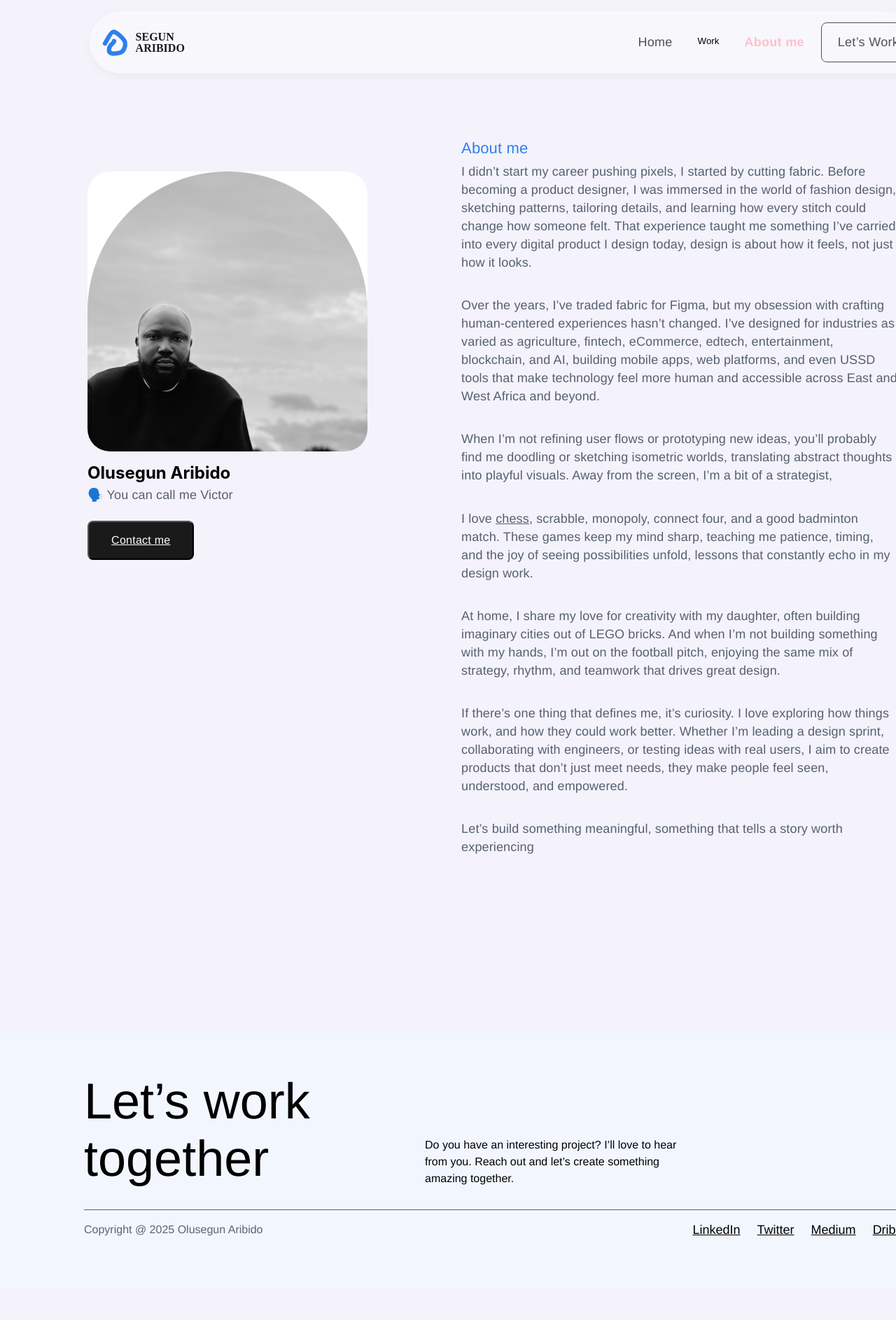
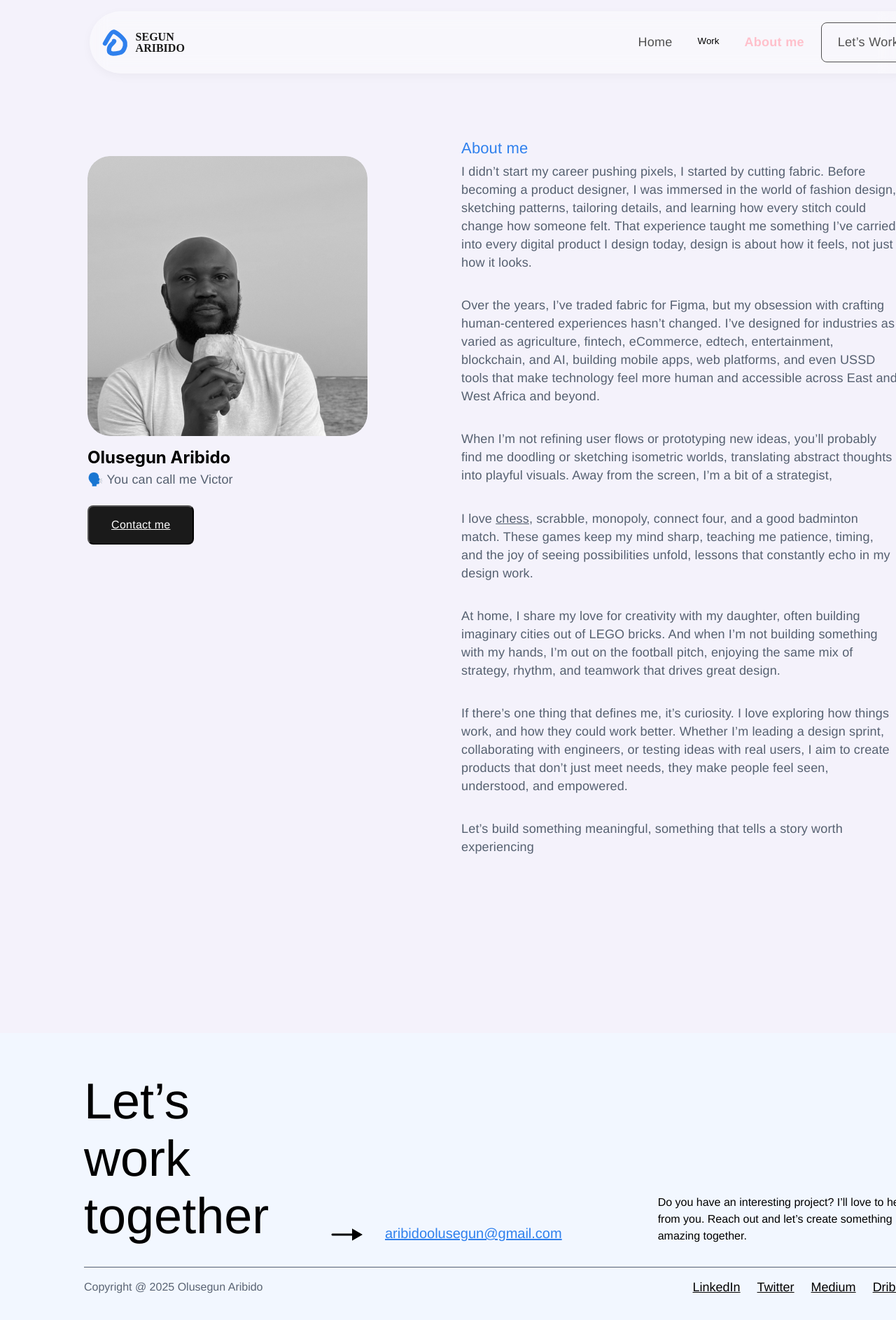
Before and after one commit to neducod/landing-page, a React (Vite) app: page /about in a window 1280 px wide. Shown: the top 1886 px of the page at 70% size. Before the commit the page ends 1841 px from the top, so only its background shows below. Built offline with nearby package versions, Linux system fonts and the light colour scheme.

Commit message:
fixed footer

```diff
--- a/src/components/Footer.jsx
+++ b/src/components/Footer.jsx
@@ -8,9 +8,10 @@ const Footer = () => {
       <footer>
         <div className="footer-a">
           <div className="footer-aa">
-            <h2>Let’s work together</h2>
+            <h2>Let’s <br />  work together</h2>
             <div className="footer-in-content">
-
+              <img src="/arrow-icon.png" alt="" />
+              <a href="#">aribidoolusegun@gmail.com</a>
             </div>
           </div>
           <p>Do you have an interesting project? I’ll love to hear from you. Reach out and let’s create something amazing together.</p>
--- a/src/styles/about.css
+++ b/src/styles/about.css
@@ -20,8 +20,8 @@ max-width: 1200px;
 }
 .frame-a-one{
     position: sticky;
-    top: 0;
-    height: 100vh;
+    top: 1rem;
+    height: fit-content;
 
 
 
@@ -40,13 +40,11 @@ height: 25rem;
 justify-content: center;
 align-items: center;
 border-radius: 2rem;
-background: #FFF;
+/* background: #FFF; */
 
 
 
 position: relative;
-/* width: 350px;  */
-/* height: 350px; */
 overflow: hidden;
 }
 .frame-a-one img{
--- a/src/styles/footer.css
+++ b/src/styles/footer.css
@@ -142,6 +142,14 @@ width: 21.875rem;
 align-items: center;
 gap: 1.9375rem;
 }
+.footer-in-content a{
+  color: #2F80ED;
+font-family: "Helvetica Neue";
+font-size: 1.25rem;
+font-style: normal;
+font-weight: 500;
+line-height: 2rem; /* 160% */
+}
 .footer-a p{
   color: #000;
 font-family: "Helvetica Neue";
@@ -193,9 +201,8 @@ text-underline-position: from-font;
 
 
 
+/*
 
-
-  /* Left Section */
   .footer-left {
     flex: 1;
   }
@@ -228,7 +235,6 @@ text-underline-position: from-font;
     text-decoration: underline;
   }
 
-  /* Right Section */
   .footer-right {
     max-width: 40%;
     align-self: flex-end;
@@ -238,7 +244,6 @@ text-underline-position: from-font;
     color: #222;
   }
 
-  /* Bottom Section */
   .footer-bottom {
     display: flex;
     justify-content: space-between;
@@ -264,6 +269,16 @@ text-underline-position: from-font;
     text-decoration: underline;
   }
 
+*/
+
+
+
+
+
+
+
+
+
 
 
 
@@ -279,9 +294,8 @@ text-underline-position: from-font;
 
   /* ===========================
      Responsive Design
-     =========================== */
+     =========================== *
 
-  /* Medium screens (tablets, small laptops) */
   @media (max-width: 1024px) {
     .footer {
       padding: 3.5rem 3rem;
@@ -297,7 +311,6 @@ text-underline-position: from-font;
     }
   }
 
-  /* Tablets and small devices */
   @media (max-width: 768px) {
     .footer {
       padding: 3rem 2rem;
@@ -325,7 +338,6 @@ text-underline-position: from-font;
     }
   }
 
-  /* Phones (below 480px) */
   @media (max-width: 480px) {
     .footer {
       padding: 2.5rem 1.5rem;
@@ -357,3 +369,4 @@ text-underline-position: from-font;
       justify-content: center;
     }
   }
+  */
```
Also changed, not shown: public/arrow-icon.png (added), 1 other file (tests, documents, lock files or other folders).
